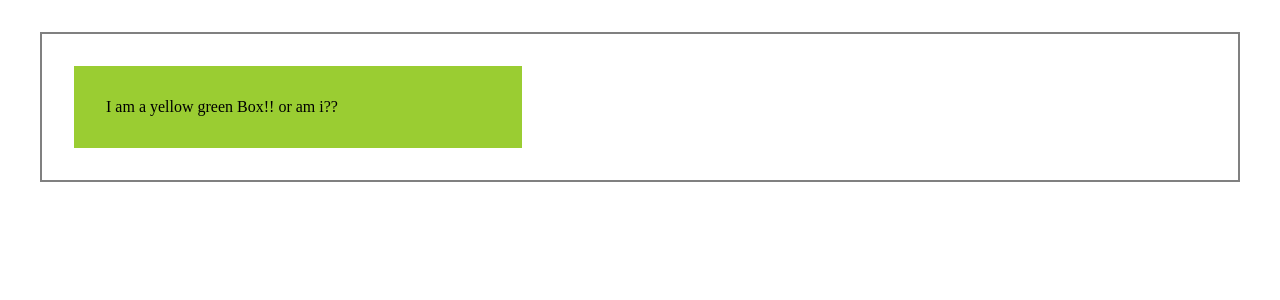
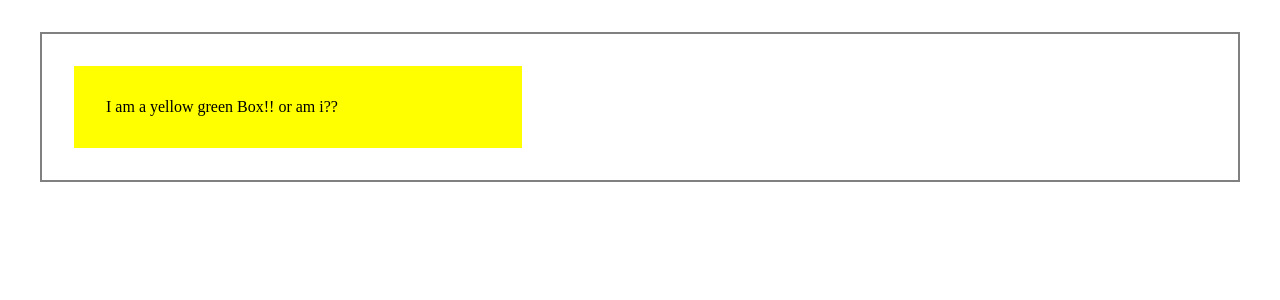
Before and after one commit to tchock/bojagi-test, a React app: page / in a window 1280 px wide. Shown: the top 300 px of the page. Built offline with nearby package versions, Linux system fonts and the light colour scheme; the HTML template or start-up script is replaced by a standard one.

Commit message:
change color to yellow

```diff
--- a/src/components/Box.js
+++ b/src/components/Box.js
@@ -3,7 +3,7 @@ import React from 'react'
 import styled from 'styled-components'
 
 const Container = styled.div`
-  background-color: yellowgreen;
+  background-color: yellow;
   width: 30vw;
   padding: 2rem;
 `
```
